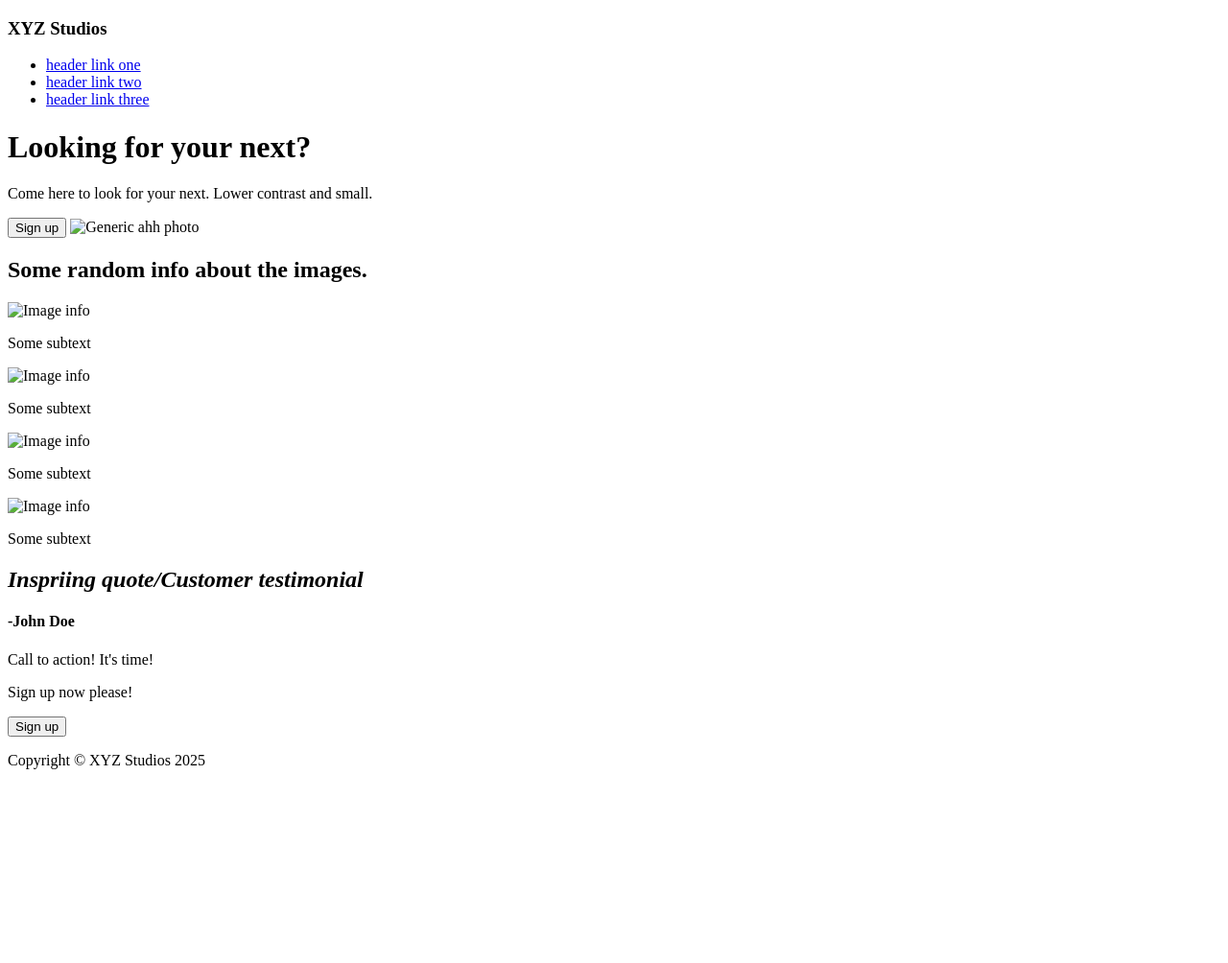
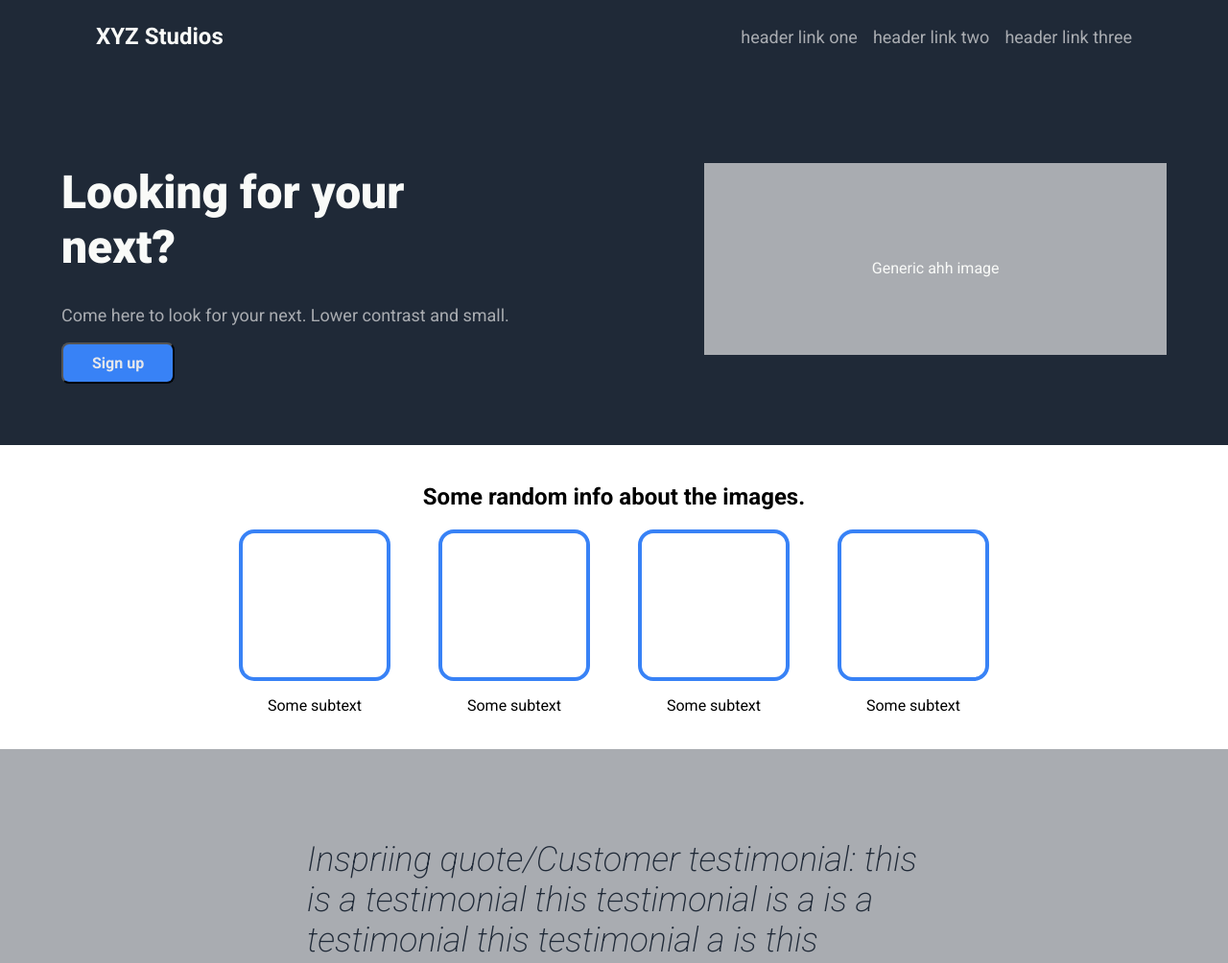
Before and after one commit to Jettan17/landing-page, a plain HTML site: page index.html in a window 1280 px wide. Shown: the top 1004 px of the page at 96% size. Before the commit the page ends 818 px from the top, so only its background shows below. Drawn offline with Linux system fonts and the light colour scheme.

Commit message:
feat: added css

```diff
--- a/index.html
+++ b/index.html
@@ -5,6 +5,10 @@
     <meta name="viewport" content="width=device-width, initial-scale=1.0">
     <title>Landing Page</title>
     <link rel="stylesheet" href="style.css">
+
+    <link rel="preconnect" href="https://fonts.googleapis.com">
+    <link rel="preconnect" href="https://fonts.gstatic.com" crossorigin>
+    <link href="https://fonts.googleapis.com/css2?family=Roboto:ital,wght@0,100..900;1,100..900&display=swap" rel="stylesheet">
 </head>
 <body>
     <div class="header">
@@ -15,40 +19,51 @@
             <li><a href="#">header link three</a></li>
         </ul>
     </div>
+    <div class="content">
         <div class="intro-section">
-        <h1><b>Looking</b> for your next?</h1>
+            <div class="intro-text">
+                <h1>Looking for your next?</h1>
                 <p>Come here to look for your next. Lower contrast and small.</p>
                 <button>Sign up</button>
-        <img src="" alt="Generic ahh photo">
+            </div>
+            <div class="image-container">
+                <img src="" alt="">
+                <p>Generic ahh image</p>
+            </div>
         </div>
         <div class="images-section">
             <h2><strong>Some random info about the images.</strong></h2>
-        <div>
-            <img src="" alt="Image info">
+            <div class="images">
+                <div class="image-container">
+                    <div><img src="" alt=""></div>
                     <p>Some subtext</p>
                 </div>
-        <div>
-            <img src="" alt="Image info">
+                <div class="image-container">
+                    <div><img src="" alt=""></div>
                     <p>Some subtext</p>
                 </div>
-        <div>
-            <img src="" alt="Image info">
+                <div class="image-container">
+                    <div><img src="" alt=""></div>
                     <p>Some subtext</p>
                 </div>
-        <div>
-            <img src="" alt="Image info">
+                <div class="image-container">
+                    <div><img src="" alt=""></div>
                     <p>Some subtext</p>
                 </div>
             </div>
+        </div>
         <div class="quote-section">
-        <h2><em>Inspriing quote/Customer testimonial</em></h2>
+            <h2>Inspriing quote/Customer testimonial: this is a testimonial this testimonial is a is a testimonial this testimonial a is this</h2>
             <h4><strong>-John Doe</strong></h4>
         </div>
         <div class="sign-up-section">
             <div class="sign-up-content">
-            <p>Call to action! It's time!</p>
+                <div>
+                    <p id="call-text">Call to action! It's time!</p>
                     <p>Sign up now please!</p>
+                </div>
                 <button>Sign up</button>
+            </div>
         </div>
     </div>
     <div class="footer">
--- a/style.css
+++ b/style.css
@@ -0,0 +1,207 @@
+/*main flexboxes*/
+
+body {
+    margin: 0;
+    display: flex;
+    flex-direction: column;
+}
+
+.content {
+    flex: 1;
+
+    display: flex;
+    flex-direction: column;
+}
+
+/*font*/
+
+.roboto-<uniquifier> {
+  font-family: "Roboto", sans-serif;
+  font-optical-sizing: auto;
+  font-weight: <weight>;
+  font-style: normal;
+  font-variation-settings:
+    "wdth" 100;
+}
+
+* {
+    font-family: Roboto;
+}
+
+/*header*/
+
+.header {
+    background-color: #1f2937;
+
+    display: flex;
+    align-items: center;
+    justify-content: space-between;
+    padding: 0 100px;
+}
+
+.header ul {
+    margin: 0;
+    padding: 0;
+    list-style-type: none;
+
+    display: flex;
+    gap: 16px;
+}
+
+.header a {
+    color: #a9acb1;
+    text-decoration: none;
+    font-size: 18px;
+}
+
+.header h3 {
+    color: #f9faf8;
+    font-size: 24px;
+}
+
+/*intro section*/
+
+.intro-section {
+    flex: auto;
+
+    background-color: #1f2937;
+
+    display: flex;
+    justify-content: center;
+    align-items: center;
+    padding: 5%;
+    gap: 200px;
+}
+
+.intro-text h1 {
+    font-size: 48px;
+    font-weight: 900;
+    color: #f9faf8;
+}
+
+.intro-text p {
+    color: #a9acb1;
+    font-size: 18px;
+}
+
+.intro-text button {
+    background-color: #3882f6;
+    color:#e5e7eb;
+    border-radius: 8px;
+    padding: 10px 30px;
+    font-size: 16px;
+    font-weight: 700;
+}
+
+.intro-section .image-container {
+    width: 500px;
+    height: 200px;
+    background-color: #a9acb1;
+    text-align: center;
+    align-content: center;
+    color:#f9faf8;
+}
+
+/*images section*/
+
+.images-section {
+    flex: auto;
+
+    display: flex;
+    flex-direction: column;
+    justify-content: center;
+    align-items: center;
+    margin: 20px;
+}
+
+.images {
+    display: flex;
+    gap: 50px;
+}
+
+.images .image-container div {
+    width: 150px;
+    height: 150px;
+    border: solid 4px #3882f6;
+    border-radius: 16px;
+    text-align: center;
+    align-content: center;
+}
+
+.images .image-container {
+    text-align: center;
+    align-content: center;
+}
+
+/*quote section*/
+
+.quote-section {
+    flex: auto;
+
+    background-color: #a9acb1;
+    padding: 5% 25%;
+}
+
+.quote-section h2 {
+    font-size: 36px;
+    font-style: italic;
+    font-weight: 200;
+    color: #1f2937;
+}
+
+.quote-section h4 {
+    text-align: right;
+}
+
+/*sign up section*/
+
+.sign-up-section {
+    flex: auto;
+}
+
+.sign-up-section .sign-up-content {
+    margin: 5% 25%;
+    padding: 16px 50px;
+    border-radius: 10px;
+    background-color: #3882f6;
+    border: solid 4px #3882f6;
+
+    display: flex;
+    align-items: center;
+    gap: 100px;
+}
+
+#call-text {
+    font-weight: 700;
+    font-size: 20px;
+}
+
+.sign-up-content p {
+    color: #f9faf8;
+}
+
+.sign-up-content button {
+    border-radius: 4px;
+    border: solid 2px #f9faf8;
+    background-color: transparent;
+    text-align: center;
+    align-content: center;
+    color: #f9faf8;
+
+    height: 40px;
+    width: auto;
+    flex: 0 0 auto;
+    padding: 4px;
+    margin: 50px 80px;
+
+    flex: 1;
+}
+
+/*footer*/
+.footer {
+    background-color: #1f2937;
+    text-align: center;
+    align-content: center;
+    color: #f9faf8;
+    padding: 30px;
+}
```
Lines whose indentation alone changed are shown as unchanged.
